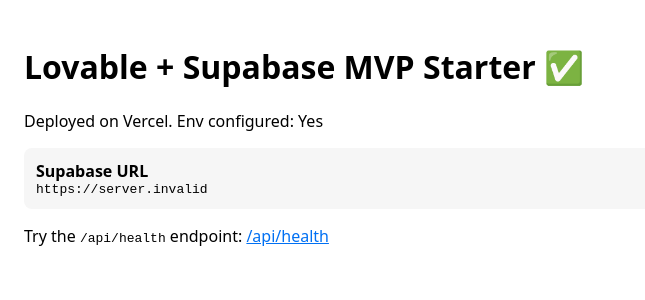
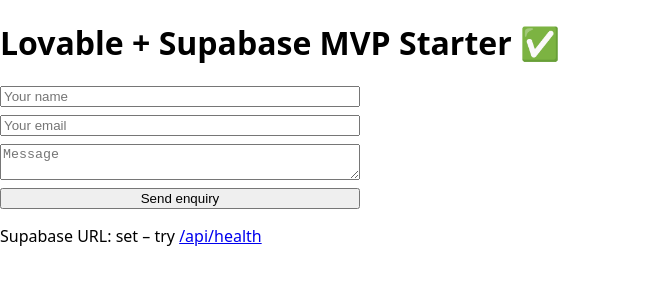
Before and after one commit to david210690/lovable-supabase-mvp-starter, a Next.js app: page / in a window 1280 px wide. Shown: the top 300 px of the page, without its empty margins (0-645 px from the left). Built offline with nearby package versions, Linux system fonts and the light colour scheme; no server answers.

Commit message:
Update page.tsx

```diff
--- a/app/page.tsx
+++ b/app/page.tsx
@@ -1,26 +1,38 @@
-import { supabase } from "@/lib/supabaseClient";
+"use client";
+import { useState } from "react";
 
-export default async function Home() {
-  // Optional: simple call to prove env is wired (no DB schema required)
-  // just fetch the anon key length as a harmless check:
-  const connected = Boolean(process.env.NEXT_PUBLIC_SUPABASE_URL && process.env.NEXT_PUBLIC_SUPABASE_ANON_KEY);
+export default function Home() {
+  const [status, setStatus] = useState<string>("");
+
+  async function submit(e: React.FormEvent<HTMLFormElement>) {
+    e.preventDefault();
+    const form = new FormData(e.currentTarget);
+    const payload = {
+      name: String(form.get("name")||""),
+      email: String(form.get("email")||""),
+      message: String(form.get("message")||""),
+    };
+    const res = await fetch("/api/enquiry", {
+      method: "POST",
+      headers: { "Content-Type": "application/json" },
+      body: JSON.stringify(payload),
+    });
+    const json = await res.json();
+    setStatus(json.ok ? "Thanks — sent!" : `Error: ${json.error}`);
+  }
 
   return (
-    <main style={{ padding: 24 }}>
+    <main className="p-6">
       <h1>Lovable + Supabase MVP Starter ✅</h1>
-      <p>Deployed on Vercel. Env configured: {connected ? "Yes" : "No"}</p>
-
-      <div style={{ marginTop: 16, padding: 12, background: "#f6f6f6", borderRadius: 8 }}>
-        <strong>Supabase URL</strong>
-        <div style={{ fontFamily: "monospace" }}>
-          {process.env.NEXT_PUBLIC_SUPABASE_URL}
-        </div>
-      </div>
-
-      <p style={{ marginTop: 16 }}>
-        Try the <code>/api/health</code> endpoint:
-        {" "}
-        <a href="/api/health" style={{ color: "#0070f3" }}>/api/health</a>
+      <form onSubmit={submit} style={{display:"grid", gap:8, maxWidth:360}}>
+        <input name="name" placeholder="Your name" required/>
+        <input type="email" name="email" placeholder="Your email" required/>
+        <textarea name="message" placeholder="Message" required/>
+        <button type="submit">Send enquiry</button>
+      </form>
+      <p>{status}</p>
+      <p style={{marginTop:16}}>
+        Supabase URL: {process.env.NEXT_PUBLIC_SUPABASE_URL ? "set" : "missing"} – try <a href="/api/health">/api/health</a>
       </p>
     </main>
   );
```
